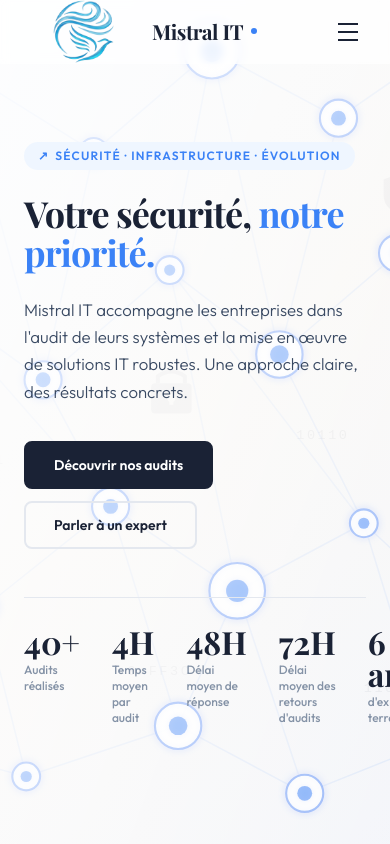
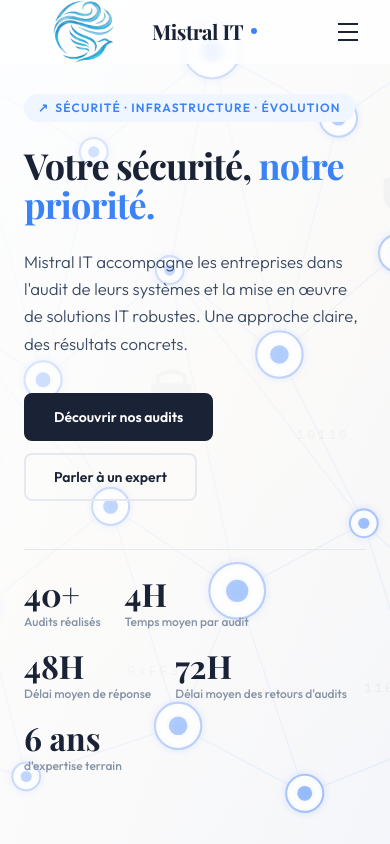
Before and after one commit to lionneleng-droid/Site_Mistral-IT, a Next.js app: page / in a window 390 px wide. Shown: the top 844 px of the page. Built offline with nearby package versions, Linux system fonts and the light colour scheme.

Commit message:
fix: change txt mobile

```diff
--- a/components/HeroSection.tsx
+++ b/components/HeroSection.tsx
@@ -202,7 +202,7 @@
             Parler à un expert
           </a>
         </div>
-        <div className="fade-up delay-5 flex gap-8 pt-7 border-t border-[#e4e8ef]">
+        <div className="fade-up delay-5 flex flex-wrap gap-x-6 gap-y-5 pt-7 border-t border-[#e4e8ef]">
           {STATS.map(({ value, label }) => (
             <div key={label}>
               <p className="font-playfair font-bold text-[2rem] text-ink leading-none mb-1">
```
